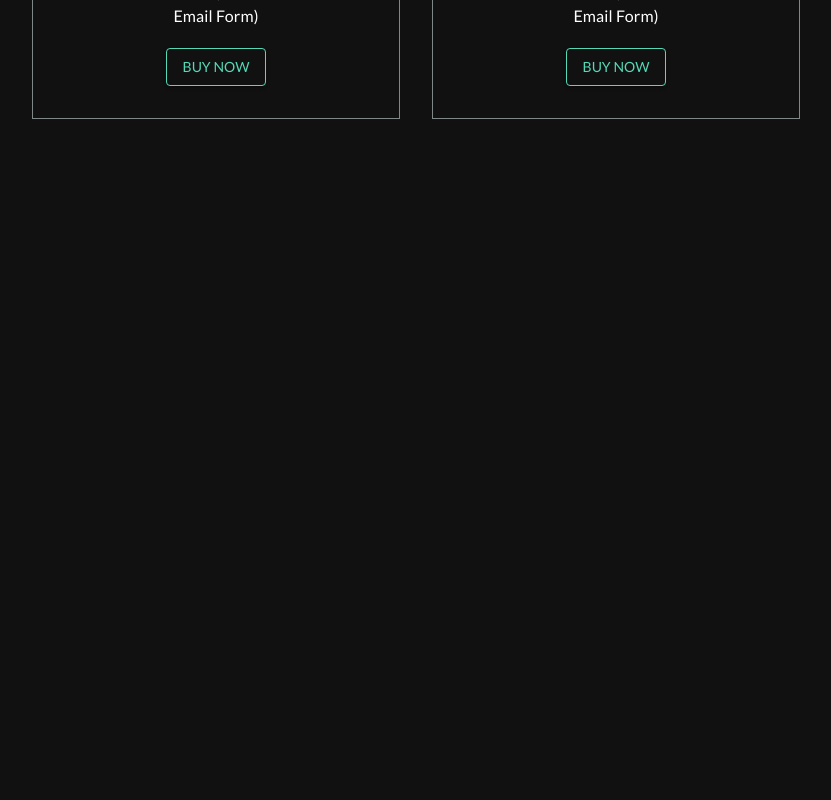
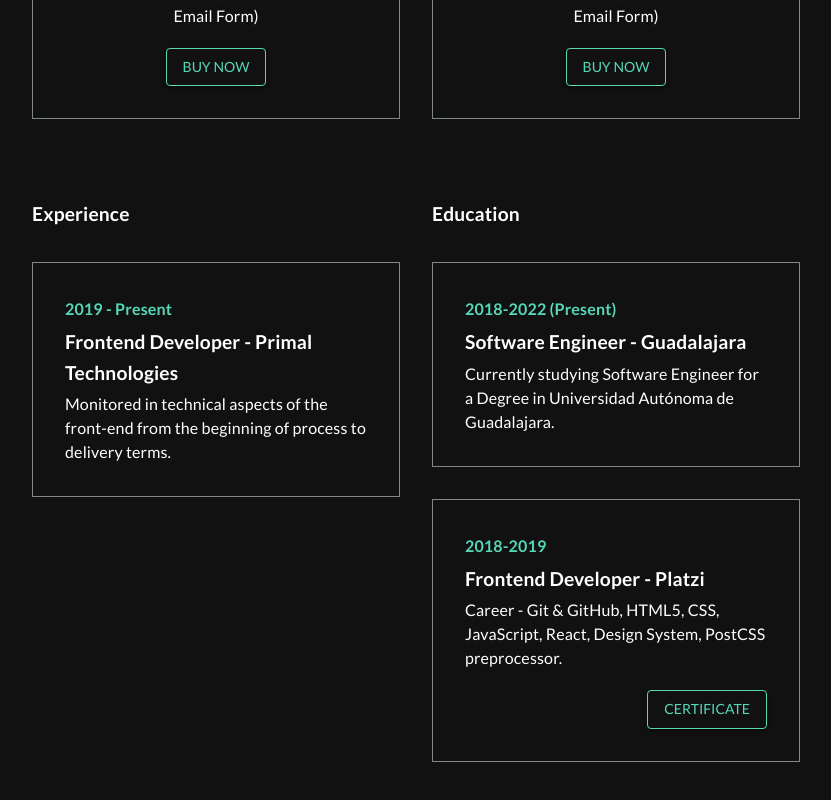
Before and after one commit to Juaniconn/juan-ponce-portfolio, a React (Create React App) app: page /resume in a window 1280 px wide. Shown: the part 2372-3172 px from the top of the page, without its empty margins (224-1055 px from the left). Before the commit the page ends 2571 px from the top, so only its background shows below. Built offline with nearby package versions, Linux system fonts and the light colour scheme.

Commit message:
Experience & Education

```diff
--- a/src/components/molecules/experience&Education.js
+++ b/src/components/molecules/experience&Education.js
@@ -0,0 +1,89 @@
+import React from 'react'
+import { Box, makeStyles, Typography, Button, Link } from '@material-ui/core'
+
+const useStyles = makeStyles((theme) => ({
+    expAndEdu: {
+        margin: "5rem 0",
+        display: "grid",
+        gap: '2rem',
+        gridTemplateColumns: "1fr 1fr",
+        [theme.breakpoints.down('xs')]: {
+            gridTemplateColumns: "1fr",
+        },
+    },
+    expAndEduTypography: {
+        [theme.breakpoints.down('xs')]: {
+            textAlign: "center",
+        },
+    },
+    expAndEduWrapper: {
+        display: "grid",
+        gridTemplateColumns: "1fr",
+        gridGap: "2rem",
+    },
+    expAndEduItem: {
+        display: 'grid',
+        gridGap: '0.25rem',
+        border: "1px solid #808787",
+        padding: '2rem',
+    },
+    expAndEduButtonWrapper: {
+        justifySelf: 'end',
+        [theme.breakpoints.down('xs')]: {
+            width: '100%',
+        },
+    },
+    expAndEduButton: {
+        marginTop: '1rem',
+        backgroundColor: "transparent",
+        color: '#56D8B7',
+        border: '1px solid #56D8B7',
+        "&:hover": {
+            backgroundColor: "#56D8B7",
+            color: 'white',
+            border: '1px solid transparent',
+        },
+        [theme.breakpoints.down('xs')]: {
+            width: '100%',
+        },
+    },
+}));
+
+
+const ExpAndEdu = () => {
+    const classes = useStyles()
+    return(
+        <Box className={classes.expAndEdu}>
+            <Box>
+                <Typography style={{color: '#fff', fontWeight: 'bolder', fontSize: '1.2rem', marginBottom: '2rem'}} variant="h6">Experience</Typography>
+                <Box className={classes.expAndEduWrapper}>
+                    <Box className={classes.expAndEduItem}>
+                        <Typography style={{color: '#56D8B7', fontWeight: 'bold', fontSize: '1rem'}} variant="subtitle1">2019 - Present</Typography>
+                        <Typography style={{color: '#fff', fontSize: '1.2rem', fontWeight: 'bold'}} variant="h6">Frontend Developer - Primal Technologies</Typography>
+                        <Typography style={{color: '#fff'}} variant="body1">Monitored in technical aspects of the front-end from the beginning of process to delivery terms.</Typography>
+                    </Box>
+                </Box>
+            </Box>
+            <Box>
+                <Typography style={{color: '#fff', fontWeight: 'bolder', fontSize: '1.2rem', marginBottom: '2rem'}} variant="h6">Education</Typography>
+                <Box className={classes.expAndEduWrapper}>
+                    <Box className={classes.expAndEduItem}>
+                        <Typography style={{color: '#56D8B7', fontWeight: 'bold', fontSize: '1rem'}} variant="subtitle1">2018-2022 (Present)</Typography>
+                        <Typography style={{color: '#fff', fontSize: '1.2rem', fontWeight: 'bold'}} variant="h6">Software Engineer - Guadalajara </Typography>
+                        <Typography style={{color: '#fff'}} variant="body1">Currently studying Software Engineer for a Degree in Universidad Autónoma de Guadalajara.</Typography>
+                    </Box>
+                    <Box className={classes.expAndEduItem}>
+                        <Typography style={{color: '#56D8B7', fontWeight: 'bold', fontSize: '1rem'}} variant="subtitle1">2018-2019</Typography>
+                        <Typography style={{color: '#fff', fontSize: '1.2rem', fontWeight: 'bold'}} variant="h6">Frontend Developer - Platzi</Typography>
+                        <Typography style={{color: '#fff'}} variant="body1">Career - Git & GitHub, HTML5, CSS, JavaScript, React, Design System,  PostCSS preprocessor.</Typography>
+                        <Box className={classes.expAndEduButtonWrapper}>
+                            <Link href="https://platzi.com/@ElJuanii00/carrera/arquitecto/diploma/" target="_blank" rel="noopener noreferrer" style={{textDecoration: 'none'}}><Button className={classes.expAndEduButton} variant="contained">Certificate</Button></Link>
+                        </Box>
+                    </Box>
+                </Box>
+            </Box>
+        </Box>
+    )
+}
+
+export default ExpAndEdu
--- a/src/components/molecules/pracingTable.js
+++ b/src/components/molecules/pracingTable.js
@@ -48,8 +48,8 @@ const useStyles = makeStyles((theme) => ({
         border: '1px solid #56D8B7',
         "&:hover": {
             backgroundColor: "#56D8B7",
-            border: 'none',
             color: 'white',
+            border: '1px solid transparent',
         },
         [theme.breakpoints.down('xs')]: {
             width: '100%',
--- a/src/components/pages/resume.js
+++ b/src/components/pages/resume.js
@@ -6,6 +6,7 @@ import Breadcrumbs from './../molecules/breadcrumbs'
 import Biography from './../molecules/biography'
 import Services from './../molecules/services'
 import PricingTable from './../molecules/pracingTable'
+import ExpAndEdu from './../molecules/experience&Education'
 
 const useStyles = makeStyles((theme) => ({
     resume: {
@@ -25,6 +26,7 @@ const Resume = () => {
                 <Biography />
                 <Services />
                 <PricingTable />
+                <ExpAndEdu />
             </Box>
         </>
     )
```
